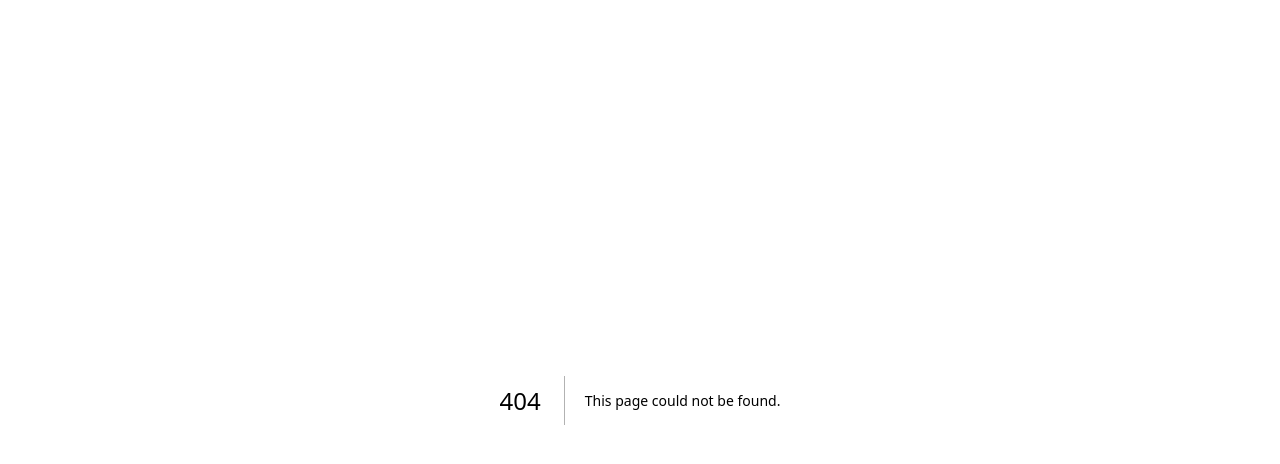
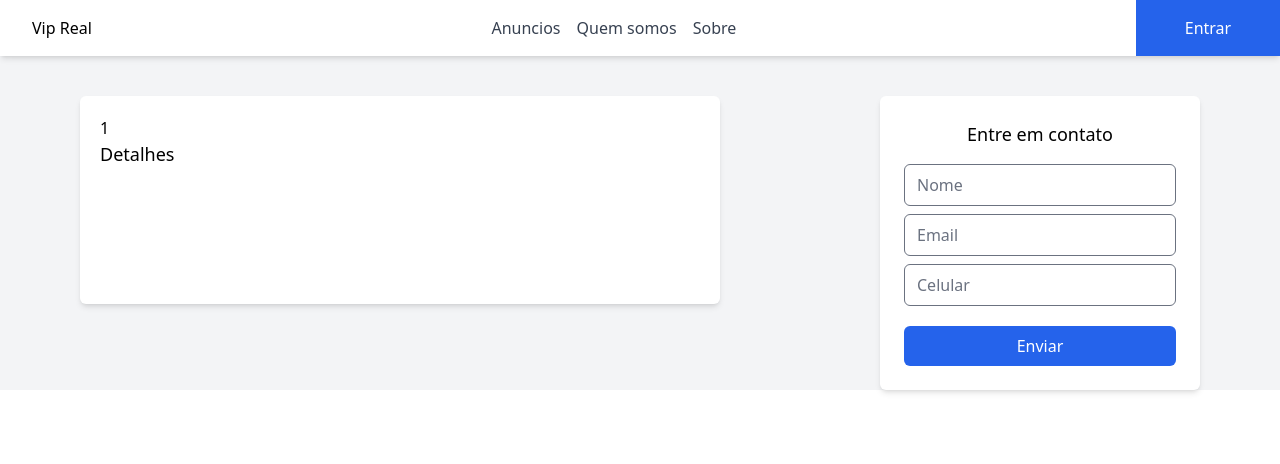
Before and after one commit to bruno-mesquita/vipreal-frontend, a Next.js app: page /announcement/1 in a window 1280 px wide. Before the commit this address had no page. Shown: the top 464 px of the page. Built offline with nearby package versions, Linux system fonts and the light colour scheme.

Commit message:
feat: Component ContactForm

```diff
--- /dev/null
+++ b/src/@types/form.d.ts
@@ -0,0 +1,4 @@
+declare interface FormProps<T extends Object> {
+  initialValues?: T;
+  onSubmit: (values: T) => Promise<void> | void;
+}
--- /dev/null
+++ b/src/components/announcement/ContactForm/index.tsx
@@ -0,0 +1,74 @@
+import { type SubmitHandler, useForm } from 'react-hook-form';
+import InputMask from 'react-input-mask';
+
+import { type Input, resolver } from './schema';
+
+export function ContactForm({ onSubmit }: FormProps<Input>) {
+  const {
+    register,
+    handleSubmit,
+    formState: { errors, isSubmitting },
+  } = useForm<Input>({ resolver });
+
+  const onValid: SubmitHandler<Input> = (values) => onSubmit(values);
+
+  return (
+    <form
+      onSubmit={handleSubmit(onValid)}
+      className="flex flex-col w-1/4 bg-white shadow-md p-6 rounded-md"
+    >
+      <h2 className="mb-4 font-medium text-lg self-center">Entre em contato</h2>
+      <label className="w-full mb-2">
+        <input
+          aria-invalid={errors.name ? 'true' : 'false'}
+          {...register('name', { required: true })}
+          type="text"
+          placeholder="Nome"
+          className="rounded-md w-full"
+        />
+        {errors.name && (
+          <p role="alert" className="text-red-700">
+            {errors.name?.message}
+          </p>
+        )}
+      </label>
+      <label className="w-full mb-2">
+        <input
+          aria-invalid={errors.email ? 'true' : 'false'}
+          {...register('email', { required: true })}
+          type="email"
+          placeholder="Email"
+          className="rounded-md w-full"
+        />
+        {errors.email && (
+          <p role="alert" className="text-red-700">
+            {errors.email?.message}
+          </p>
+        )}
+      </label>
+      <label className="w-full mb-2">
+        <InputMask
+          mask="(99) 99999-9999"
+          aria-invalid={errors.phone ? 'true' : 'false'}
+          {...register('phone', { required: true })}
+          type="text"
+          placeholder="Celular"
+          className="rounded-md w-full"
+        />
+        {errors.phone && (
+          <p role="alert" className="text-red-700">
+            {errors.phone?.message}
+          </p>
+        )}
+      </label>
+
+      <button
+        disabled={isSubmitting}
+        type="submit"
+        className="bg-blue-600 flex items-center justify-center w-full text-white font-medium py-2 rounded-md hover:bg-blue-800 transition-colors cursor-pointer mt-3 disabled:opacity-60 disabled:cursor-not-allowed disabled:hover:bg-blue-600"
+      >
+        {isSubmitting ? 'Enviando...' : 'Enviar'}
+      </button>
+    </form>
+  );
+}
--- /dev/null
+++ b/src/components/announcement/ContactForm/schema.ts
@@ -0,0 +1,17 @@
+import { zodResolver } from '@hookform/resolvers/zod';
+import { z } from 'zod';
+
+const schema = z.object({
+  name: z.string().min(1, 'Campo obrigatório!'),
+  email: z.string().email('Email invalido!'),
+  phone: z
+    .string()
+    .min(1, 'Campo obrigatório!')
+    .transform(
+      (arg) => '+55' + arg.replace('(', '').replace(') ', '').replace('-', '')
+    ),
+});
+
+export const resolver = zodResolver(schema);
+
+export type Input = z.infer<typeof schema>;
--- /dev/null
+++ b/src/components/announcement/index.ts
@@ -0,0 +1 @@
+export { ContactForm, type Input as ContactFormInput } from './ContactForm';
--- /dev/null
+++ b/src/pages/announcement/[slug].tsx
@@ -0,0 +1,42 @@
+import Head from 'next/head';
+import { useRouter } from 'next/router';
+
+import { ContactForm, type ContactFormInput } from '@components/announcement';
+import { Layout } from '@components/common';
+import { GetServerSideProps } from 'next';
+import type { NextPageWithLayout } from '../_app';
+
+const AnnouncementSlug: NextPageWithLayout = () => {
+  const { query } = useRouter();
+
+  const onSubmit = (values: ContactFormInput) => {
+    console.log(values);
+  };
+
+  return (
+    <>
+      <Head>
+        <title>{query.slug}</title>
+      </Head>
+      <main className="bg-gray-100 pt-14">
+        <div className="w-full flex justify-around mt-10">
+          <div className="bg-white shadow-md rounded-md w-2/4 h-52 p-5">
+            <h1>{query.slug}</h1>
+            <h2 className="text-lg">Detalhes</h2>
+          </div>
+          <ContactForm onSubmit={onSubmit} />
+        </div>
+      </main>
+    </>
+  );
+};
+
+AnnouncementSlug.getLayout = (page) => <Layout>{page}</Layout>;
+
+export const getServerSideProps: GetServerSideProps = async (ctx) => {
+  return {
+    props: {},
+  };
+};
+
+export default AnnouncementSlug;
```
